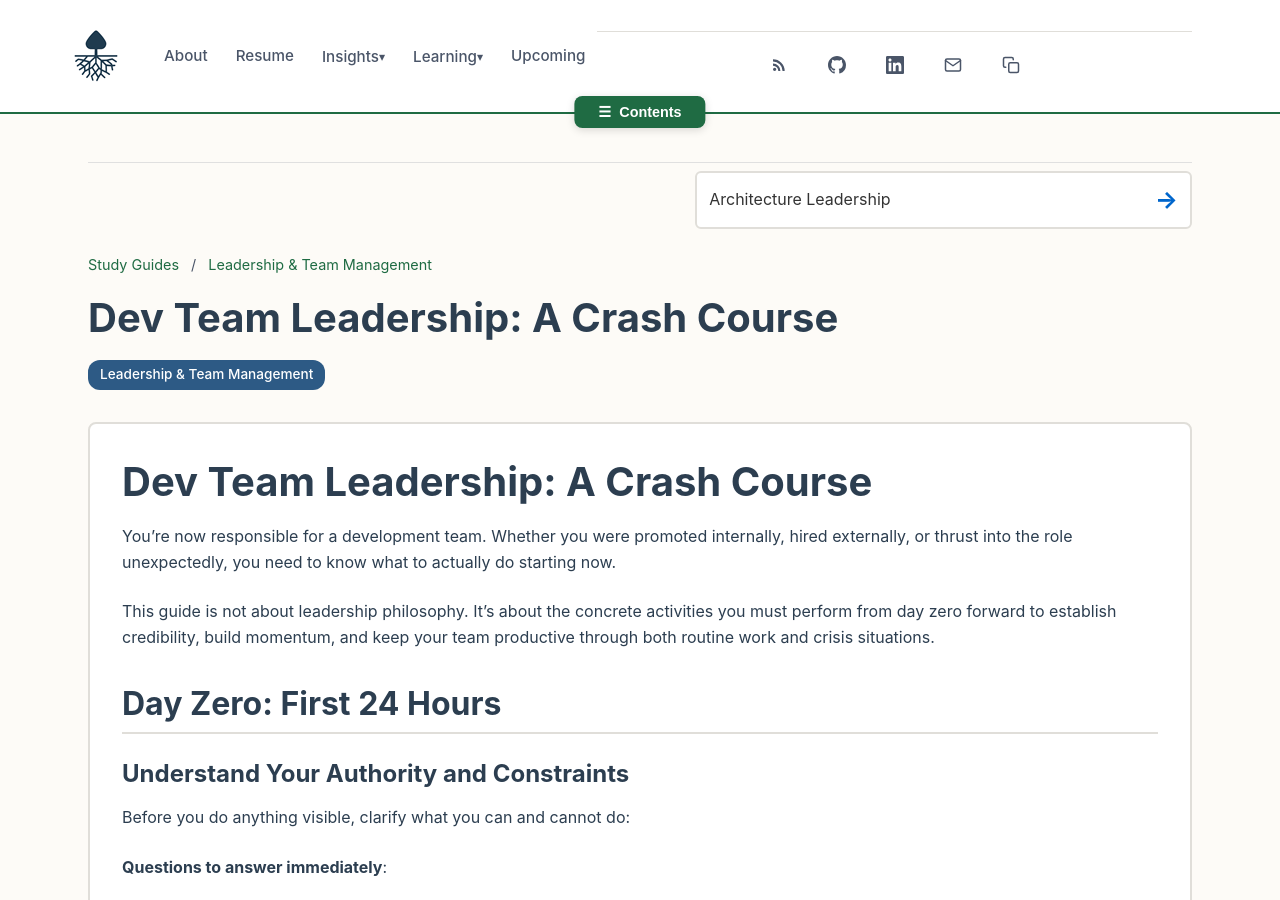
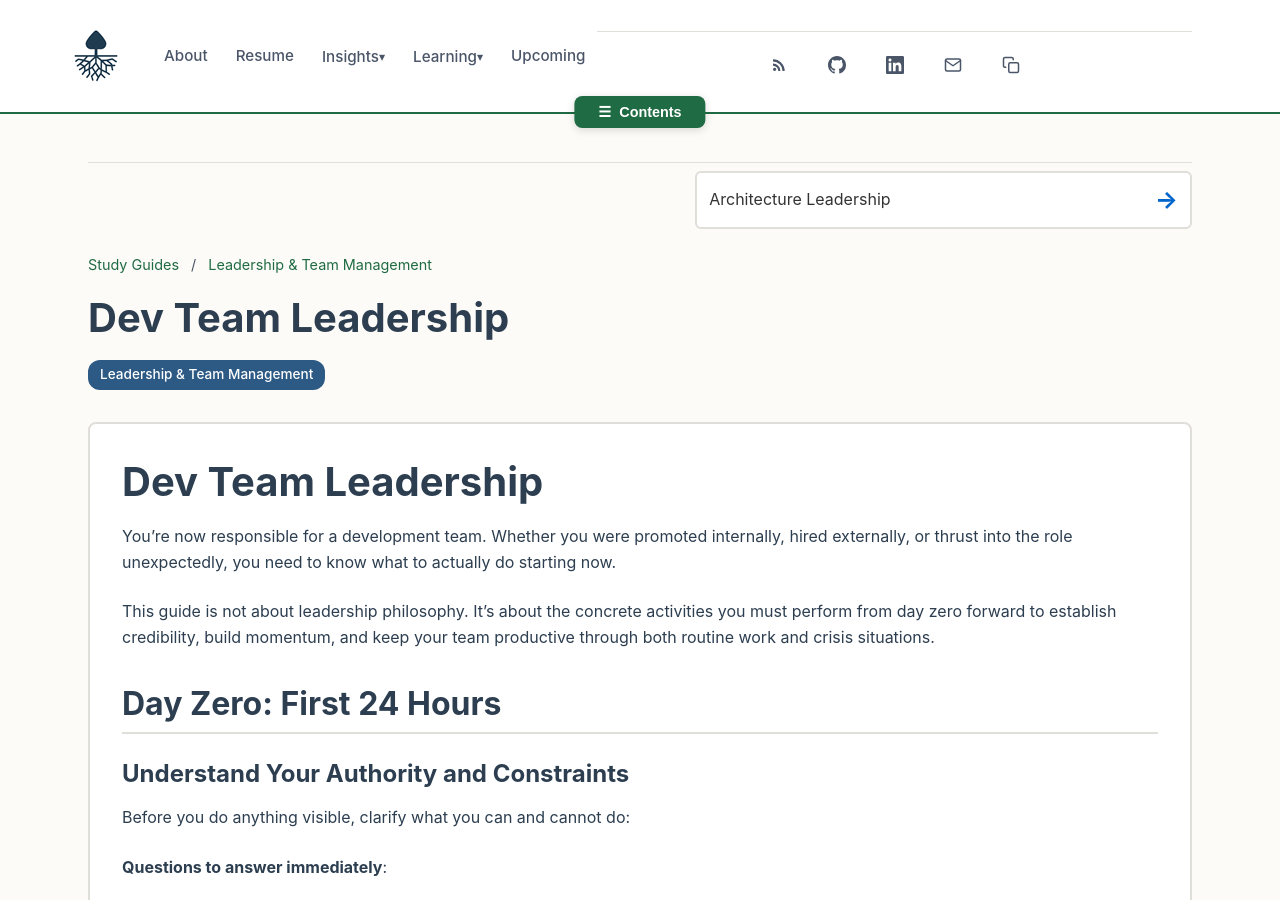
Before and after one commit to stevenstuartm/stevenstuartm.github.io, a Jekyll site: the page built from _guides/leadership/dev-team-leadership-foundations.md, in a window 1280 px wide and 900 px high. Built offline with Jekyll 4.4.1, drawn with Linux system fonts in a browser that asks for light colours.

Commit message:
renaming leadership guides

```diff
--- a/_guides/leadership/dev-team-leadership-crash-course.md
+++ b/_guides/leadership/dev-team-leadership-foundations.md
@@ -1,12 +1,12 @@
 ---
 layout: guide
-title: "Dev Team Leadership: A Crash Course"
+title: "Dev Team Leadership"
 category: Leadership & Team Management
 subcategory: Team Leadership
 description: "Practical, step-by-step guide for new dev team leads: what to do from day zero through delivery cycles, handling crises, and building momentum without the fluff."
 ---
 
-# Dev Team Leadership: A Crash Course
+# Dev Team Leadership
 
 You're now responsible for a development team. Whether you were promoted internally, hired externally, or thrust into the role unexpectedly, you need to know what to actually do starting now.
 
--- a/assets/data/study_guides_config.json
+++ b/assets/data/study_guides_config.json
@@ -6,14 +6,14 @@
           "name": "Team Leadership",
           "description": "Practical leadership for dev team leads and managers",
           "guides": [
-            "leadership/dev-team-leadership-crash-course.md"
+            "leadership/dev-team-leadership-foundations.md"
           ]
         },
         {
           "name": "Architecture Leadership",
           "description": "Leadership skills specific to software architects",
           "guides": [
-            "leadership/architecture-leadership.md",
+            "leadership/architecture-leadership-foundations.md",
             "architecture/architecture-decision-making.md"
           ]
         }
```
Also changed, not shown: _guides/leadership/architecture-leadership-foundations.md (renamed from _guides/leadership/architecture-leadership.md).
